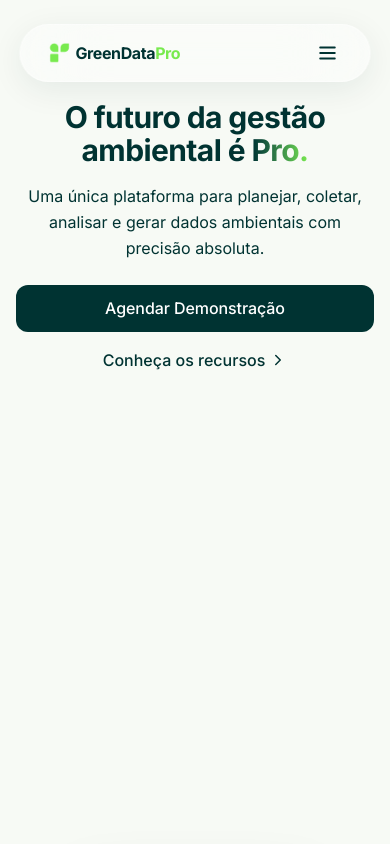
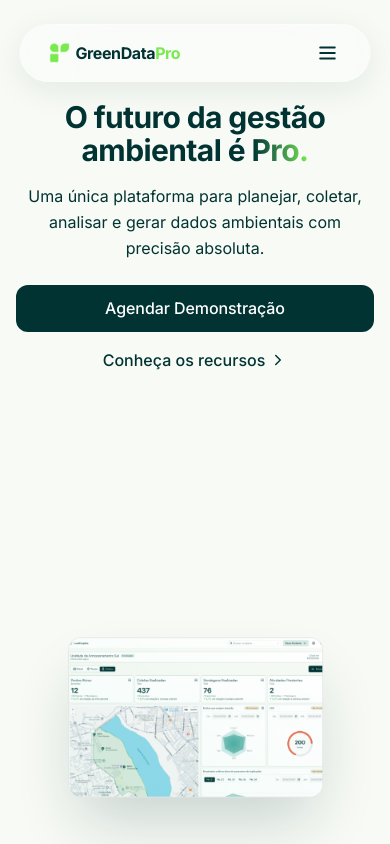
Before and after one commit to IagoMarques/GreenDataProLP, a React (Vite) app: page / in a window 390 px wide. Shown: the top 844 px of the page. Built offline with nearby package versions, Linux system fonts and the light colour scheme.

Commit message:
mobile response chores

```diff
--- a/src/app/components/DecryptedText.tsx
+++ b/src/app/components/DecryptedText.tsx
@@ -6,7 +6,6 @@ interface DecryptedTextProps {
   speed?: number;
   maxIterations?: number;
   sequential?: boolean;
-  revealDirection?: "start" | "end" | "center";
   useOriginalCharsOnly?: boolean;
   characters?: string;
   className?: string;
@@ -27,7 +26,6 @@ export const DecryptedText: React.FC<DecryptedTextProps> = ({
   speed = 50,
   maxIterations = 10,
   sequential = true,
-  revealDirection = "start",
   useOriginalCharsOnly = false,
   characters = "ABCDEFGHIJKLMNOPQRSTUVWXYZabcdefghijklmnopqrstuvwxyz0123456789!@#$%^&*()_+",
   className = "",
--- a/src/app/components/Hero.tsx
+++ b/src/app/components/Hero.tsx
@@ -44,17 +44,29 @@ export const Hero = () => {
 
   // Image animation logic:
   const getInitialY = () => {
+    // Detect mobile screens (typically < 768px width)
+    const isMobileScreen = window.innerWidth < 768;
+
     if (isLargeScreen) return "45vh";
+    if (isMobileScreen) {
+      // Position higher on mobile to ensure visibility
+      return viewportHeight < 600 ? "40vh" : "35vh";
+    }
     if (viewportHeight < 600) return "70vh";
     return "60vh";
   };
 
   // Natural transition: The image reaches its peak at the end of the scroll
   // and then flows out naturally with the next section.
+  const getFinalY = () => {
+    const isMobileScreen = window.innerWidth < 768;
+    return isMobileScreen ? "-20vh" : "0vh";
+  };
+
   const imgY = useTransform(
     scrollYProgress,
     [0, 1],
-    [getInitialY(), "0vh"]
+    [getInitialY(), getFinalY()]
   );
 
   const imgScale = useTransform(
--- a/src/app/components/PainPoints.tsx
+++ b/src/app/components/PainPoints.tsx
@@ -1,4 +1,4 @@
-import { useState, useRef } from "react";
+import { useState, useRef, useEffect } from "react";
 import { motion, AnimatePresence, useScroll, useTransform } from "framer-motion";
 import { ShieldAlert, Database, Users, Eye, FileSearch, Globe } from "lucide-react";
 import { ImageWithFallback } from "../../app/components/figma/ImageWithFallback";
@@ -59,6 +59,20 @@ export const PainPoints = () => {
   const headerOpacity = useTransform(scrollYProgress, [0.1, 0.25], [0, 1]);
   const headerY = useTransform(scrollYProgress, [0.1, 0.25], [40, 0]);
 
+  // Detect mobile screen size
+  const [isMobile, setIsMobile] = useState(false);
+
+  useEffect(() => {
+    const checkIsMobile = () => {
+      setIsMobile(window.innerWidth < 768); // md breakpoint
+    };
+
+    checkIsMobile();
+    window.addEventListener('resize', checkIsMobile);
+
+    return () => window.removeEventListener('resize', checkIsMobile);
+  }, []);
+
   // We keep track of which index is hovered in each row
   // Row 1: 0, 1, 2 | Row 2: 3, 4, 5
   const [hoveredRow1, setHoveredRow1] = useState<number>(0);
@@ -69,7 +83,7 @@ export const PainPoints = () => {
       <div className="relative flex flex-col md:flex-row gap-3 h-auto md:h-[312px] mb-3">
         {problems.slice(startIndex, endIndex + 1).map((problem, i) => {
           const actualIndex = startIndex + i;
-          const isHovered = hoveredIndex === actualIndex;
+          const isHovered = isMobile ? true : hoveredIndex === actualIndex;
 
           return (
             <motion.div
--- a/tsconfig.json
+++ b/tsconfig.json
@@ -27,8 +27,7 @@
     },
 
     /* Type declarations */
-    "types": ["vite/client", "./src/vite-env.d"]
+    "types": ["vite/client"]
   },
-  "include": ["src"],
-  "references": [{ "path": "./tsconfig.node.json" }]
+  "include": ["src"]
 }
```
